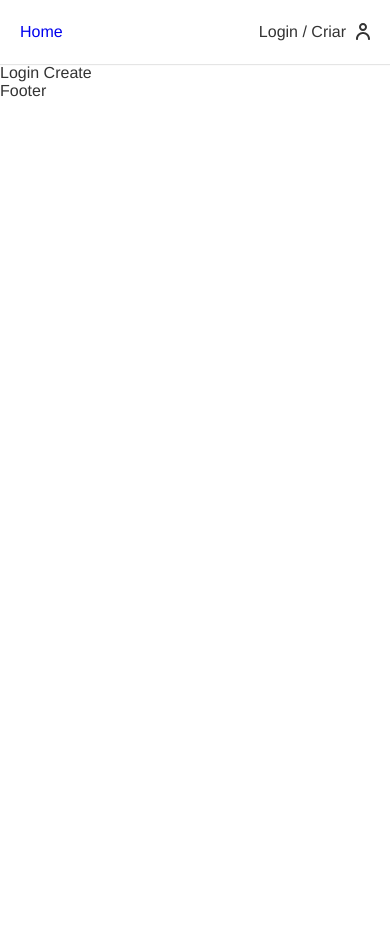
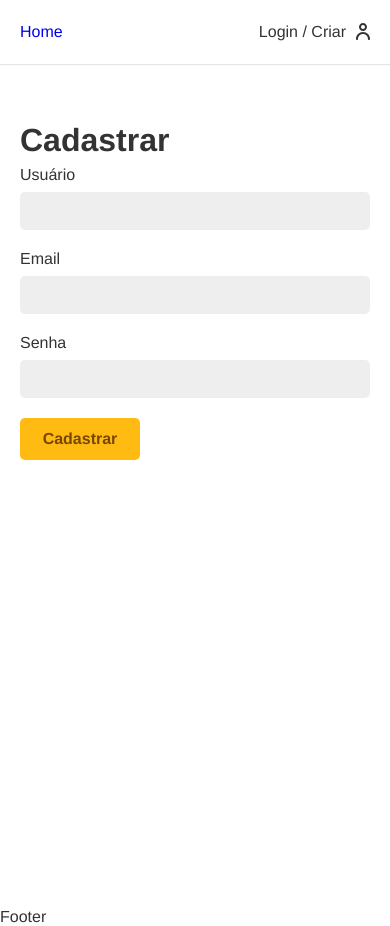
Before and after one commit to AdysonVieira/dogs, a React (Vite) app: page /login/cadastrar in a window 390 px wide. Before the commit the page ends 844 px from the top, so only its background shows below. Built offline with nearby package versions, Linux system fonts and the light colour scheme.

Commit message:
login form, cadastrar ok

```diff
--- a/src/App.css
+++ b/src/App.css
@@ -36,6 +36,7 @@ button {
 
 a {
   text-decoration: none;
+  cursor: pointer;
 }
 
 .container {
@@ -43,3 +44,22 @@ a {
   margin: 0 auto;
   padding-inline: 2rem;
 }
+
+.fadeInLeft {
+  opacity: 0;
+  transform: translateX(-20px);
+  animation: fadeInLeft .2s forwards;
+}
+
+.title {
+  font-size: 3.2rem;
+  line-height: 1;
+
+}
+
+@keyframes fadeInLeft {
+  to {
+    opacity: 1;
+    transform: translateX(0);
+  }
+}
--- a/src/UserContext.jsx
+++ b/src/UserContext.jsx
@@ -22,7 +22,6 @@ export const UserContextProvider = ({ children }) => {
           const response = await fetch(url, options);
           if (!response.ok) {
             throw new Error('Token inválido');
-            setLogged(false)
           };
           setLogged(true)
           await getUser(token);
--- a/src/api.jsx
+++ b/src/api.jsx
@@ -36,3 +36,16 @@ export const USER_GET = (token) => {
     }
   }
 }
+
+export const USER_POST = (body) => {
+  return {
+    url: API_URL + '/api/user',
+    options: {
+      method: 'POST',
+      headers: {
+        'Content-type': 'application/json',
+      },
+      body: JSON.stringify(body),
+    },
+  };
+};
--- a/src/components/Form/Button.module.css
+++ b/src/components/Form/Button.module.css
@@ -1,11 +1,11 @@
 .button {
-  display: block;
+  display: inline-block;
   font-family: var(--type-first);
   font-weight: 600;
-  cursor: pointer;
 
-  min-width: 8rem;
+  min-width: 12rem;
   padding: 1rem 2rem;
+  margin-bottom: 2rem;
   box-sizing: border-box;
   border-radius: 0.5rem;
   border: 2px solid #fb1;
@@ -14,6 +14,7 @@
   color: #764701;
 
   transition: 0.1s;
+  cursor: pointer;
 }
 
 .button:focus,
--- a/src/components/Header.jsx
+++ b/src/components/Header.jsx
@@ -18,7 +18,7 @@ const Header = () => {
 
         {user.username ?
           <Link
-            to='/conta'
+            to='/login'
             className={styles.login}
           >
             {user.username}
--- /dev/null
+++ b/src/components/Helper/Erro.jsx
@@ -0,0 +1,9 @@
+import React from 'react'
+
+const Erro = (props) => {
+  return (
+    <p style={{color: '#cc0606', margin: '1rem 0', fontSize: '1.2rem'}}>{props.error}</p>
+  )
+}
+
+export default Erro
--- a/src/hooks/useForm.jsx
+++ b/src/hooks/useForm.jsx
@@ -4,6 +4,10 @@ const types = {
     email: {
         regex: /^[a-zA-Z0-9.!#$%&'*+\/=?^_`{|}~-]+@[a-zA-Z0-9](?:[a-zA-Z0-9-]{0,61}[a-zA-Z0-9])?(?:\.[a-zA-Z0-9](?:[a-zA-Z0-9-]{0,61}[a-zA-Z0-9])?)*$/,
         message: 'Digite um email válido',
+    },
+    password: {
+        regex: /^(?=.*[a-z])(?=.*[A-Z])(?=.*\d)[a-zA-Z\d]{8,}$/,
+        message: 'A senha deve ter no mínimo 8 caracteres. Deve conter ao menos 1 letra maiúscula, 1 letra minúscula e 1 dígito.'
     }
 }
 
@@ -13,6 +17,9 @@ const useForm = (type) => {
 
     const onChange = React.useCallback((event) => {
         setValue(event.target.value)
+        if (error) {
+            validate(event.target.value)
+        }
     }, [value])
 
     const validate = (value) => {
--- a/src/pages/Login/Login.jsx
+++ b/src/pages/Login/Login.jsx
@@ -1,10 +1,11 @@
-import React from 'react'
-import { Navigate, Route, Routes } from 'react-router-dom'
-import { UserContext } from '../../UserContext'
-import LoginCreate from './LoginCreate'
-import LoginForm from './LoginForm'
-import LoginPwdLost from './LoginPwdLost'
-import LoginPwdReset from './LoginPwdReset'
+import React from 'react';
+import { Navigate, Route, Routes } from 'react-router-dom';
+import { UserContext } from '../../UserContext';
+import LoginCreate from './LoginCreate';
+import LoginForm from './LoginForm';
+import LoginPwdLost from './LoginPwdLost';
+import LoginPwdReset from './LoginPwdReset';
+import styles from './Login.module.css';
 
 const Login = () => {
   const {logged} = React.useContext(UserContext)
@@ -12,13 +13,15 @@ const Login = () => {
   if (logged) return <Navigate to='/conta' />
 
   return (
-    <section>
+    <section className={styles.container}>
+      <div className={styles.form}>
         <Routes>
           <Route path='/' end element={<LoginForm />} />
           <Route path='cadastrar' element={<LoginCreate />} />
           <Route path='reset' element={<LoginPwdReset />} />
           <Route path='perdeu' element={<LoginPwdLost />} />
         </Routes>
+      </div>
     </section>
   )
 }
--- /dev/null
+++ b/src/pages/Login/Login.module.css
@@ -0,0 +1,33 @@
+.container {
+  display: grid;
+  grid-template-columns: 1fr 1fr;
+  min-height: 100vh;
+  gap: 2rem;
+}
+
+.container::before {
+  display: block;
+  content: '';
+  background: url('../../assets/img/login.jpg') no-repeat center center;
+  background-size: cover;
+}
+
+.form {
+  max-width: 40rem;
+  padding-inline: 2rem;
+  padding-top: 6rem;
+}
+
+@media (max-width: 48rem) {
+  .container {
+    grid-template-columns: 1fr;
+  }
+
+  .container::before {
+    display: none;
+  }
+
+  .form {
+    max-width: 100%;
+  }
+}
--- a/src/pages/Login/LoginCreate.jsx
+++ b/src/pages/Login/LoginCreate.jsx
@@ -1,8 +1,94 @@
 import React from 'react';
+import { UserContext } from '../../UserContext'
+import { USER_POST } from '../../api';
+import Input from '../../components/Form/Input';
+import useForm from '../../hooks/useForm';
+import Erro from '../../components/Helper/Erro';
+import Button from '../../components/Form/Button';
+
 
 const LoginCreate = () => {
+  const username = useForm();
+  const email = useForm('email');
+  const password = useForm();
+  const { login } = React.useContext(UserContext)
+
+  const [error, setError] = React.useState(null);
+  const [loading, setLoading] = React.useState(false);
+
+  const setUser = async (username, email, password) => {
+    const { url, options } = USER_POST({
+      username,
+      email,
+      password,
+    })
+    try {
+      setLoading(true)
+      const response = await fetch(url, options);
+      if (response.ok) {
+        login(username, password)
+      } else if (!response.ok) {
+        throw new Error('Usuário já Cadastrado')
+      }
+    } catch(err) {
+      setError(err.message)
+    } finally {
+      setLoading(false)
+    }
+  }
+
+
+  const handleSubmit = async (event) => {
+    event.preventDefault()
+    if (username.validate()
+    && email.validate()
+    && password.validate()) {
+      setUser(username.value, email.value, password.value)
+    }
+  }
+
   return (
-    <div>Login Create</div>
+    <section className='fadeInLeft'>
+      <h1 className='title'>Cadastrar</h1>
+      <Erro error={error} />
+      <form onSubmit={handleSubmit}>
+        <Input
+          label='Usuário'
+          type='text'
+          id='username'
+          value={username.value}
+          onChange={username.onChange}
+          onBlur={username.onBlur}
+          error={username.error}
+        />
+
+        <Input
+          label='Email'
+          type='email'
+          id='email'
+          value={email.value}
+          onChange={email.onChange}
+          onBlur={email.onBlur}
+          error={email.error}
+        />
+
+        <Input
+          label='Senha'
+          type='password'
+          id='password'
+          value={password.value}
+          onChange={password.onChange}
+          onBlur={password.onBlur}
+          error={password.error}
+        />
+        {loading ?
+          <Button disabled text='Carregando...' />
+          :
+          <Button text='Cadastrar' />
+        }
+      </form>
+
+    </section>
   );
 };
 
--- a/src/pages/Login/LoginForm.jsx
+++ b/src/pages/Login/LoginForm.jsx
@@ -1,15 +1,18 @@
 import React from 'react';
-import useForm from '../../hooks/useForm';
 import { UserContext } from '../../UserContext';
 import { Link } from 'react-router-dom';
+import useForm from '../../hooks/useForm';
 import Button from '../../components/Form/Button'
 import Input from '../../components/Form/Input';
+import Erro from '../../components/Helper/Erro';
+import styles from './LoginForm.module.css'
+import stylesBtn from '../../components/Form/Button.module.css'
 
 const LoginForm = () => {
   const username = useForm();
   const password = useForm();
 
-  const { login, loading, error } = React.useContext(UserContext)
+  const { login, loading, error } = React.useContext(UserContext);
 
   const handleSubmit = (event) => {
     event.preventDefault();
@@ -20,10 +23,12 @@ const LoginForm = () => {
 
 
   return (
-    <section>
-      <h1>Entrar</h1>
+    <section className='fadeInLeft'>
+      <h1 className='title'>Entrar</h1>
+      <Erro error={error} />
       <form onSubmit={handleSubmit}>
-        <Input label='Usuário'
+        <Input
+          label='Usuário'
           type='text'
           id='username'
           value={username.value}
@@ -45,10 +50,14 @@ const LoginForm = () => {
           :
           <Button text='Entrar' />
         }
-        { error && <p>{error}</p>}
       </form>
 
-      <Link to='/login/cadastrar'>Cadastrar</Link>
+      <Link to='/login/perdeu' className={styles.lostPwd}>Esqueceu a Senha?</Link>
+      <div className={styles.cadastro}>
+        <h2 className={styles.subtitle}>Cadastre-se</h2>
+        <p>Ainda não possui conta? Clique e cadastre-se.</p>
+        <Link to='/login/cadastrar' className={stylesBtn.button}>Cadastrar</Link>
+      </div>
     </section>
   );
 };
--- /dev/null
+++ b/src/pages/Login/LoginForm.module.css
@@ -0,0 +1,16 @@
+.lostPwd {
+  display: inline-block;
+  text-decoration: none;
+  color: '#666';
+  font-size: 1.4rem;
+  margin-bottom: 6rem;
+}
+
+.subtitle {
+  margin-bottom: 1rem;
+}
+
+.cadastro > p {
+  font-size: 1.4rem;
+  margin-bottom: 2rem;
+}
```
Lines whose indentation alone changed are shown as unchanged.
